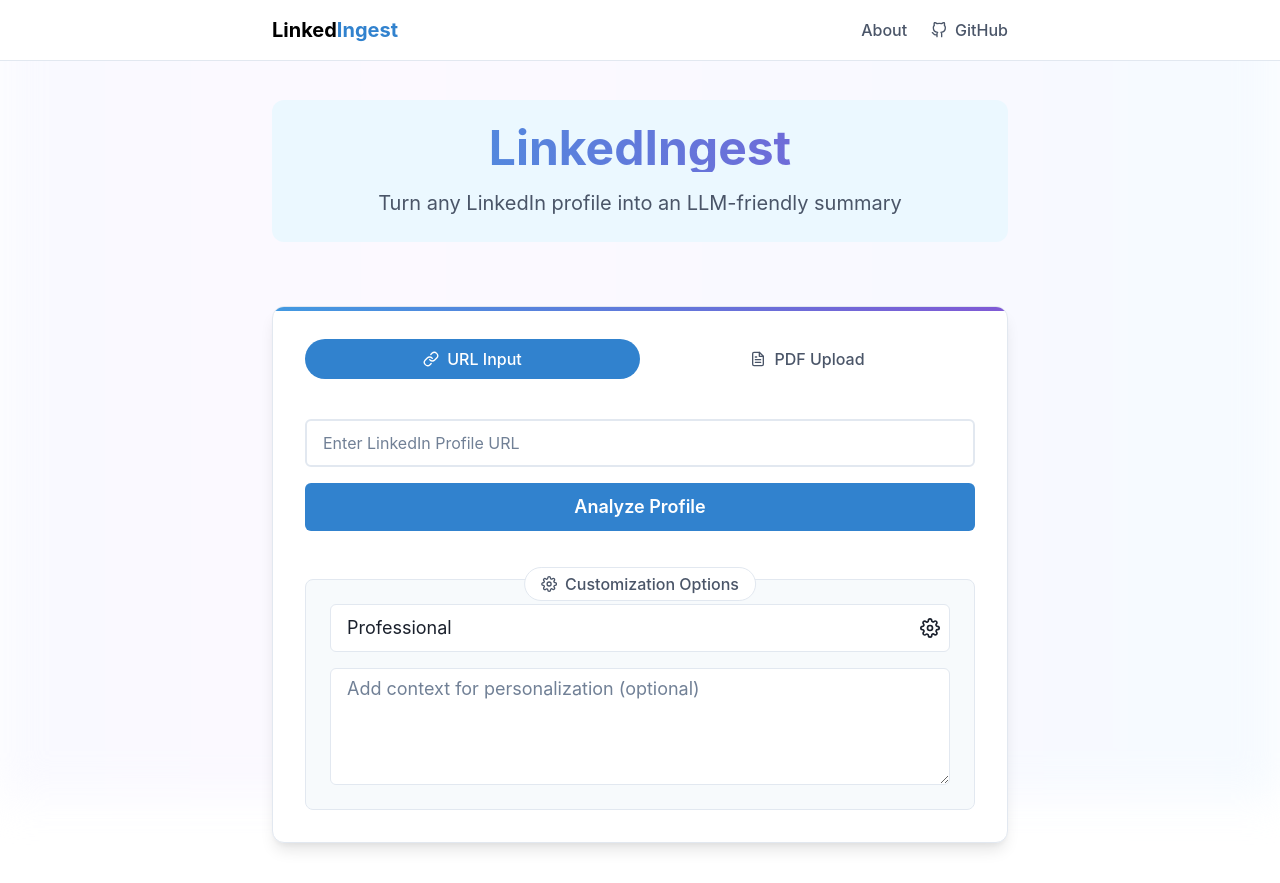
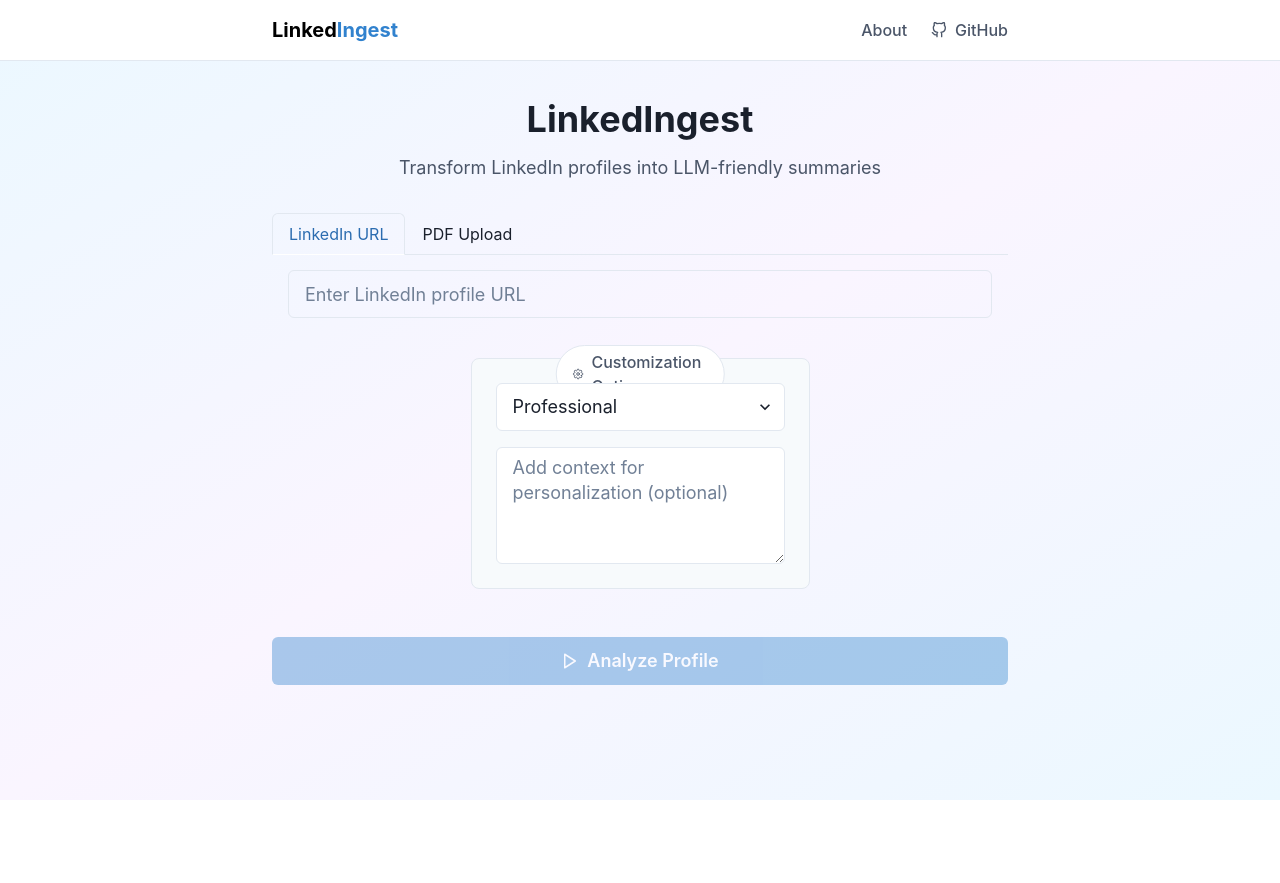
Before and after one commit to paulLieber98/LinkedIngest, a React (Create React App) app in the folder frontend/: page / in a window 1280 px wide. After the commit the page ends 800 px from the top, so only its background shows below. Built offline with nearby package versions, Linux system fonts and the light colour scheme.

Commit message:
fixed bugs

```diff
--- a/frontend/src/App.js
+++ b/frontend/src/App.js
@@ -4,12 +4,6 @@ import { BrowserRouter as Router, Routes, Route } from 'react-router-dom';
 import Nav from './components/Nav';
 import Home from './pages/Home';
 import About from './pages/About';
-import { keyframes } from '@emotion/react';
-
-const gradientAnimation = keyframes`
-  0% { background-position: 0% 50% }
-  100% { background-position: 100% 50% }
-`;
 
 function App() {
   return (
@@ -19,20 +13,16 @@ function App() {
           minH="100vh"
           pt="60px"
           position="relative"
-          overflow="hidden"
-          _before={{
+          bgGradient="linear(to-br, blue.50, purple.50, blue.50)"
+          _after={{
             content: '""',
             position: 'fixed',
             top: 0,
             left: 0,
             right: 0,
             bottom: 0,
-            bgGradient: 'linear(to-r, blue.50, purple.50, blue.50)',
-            backgroundSize: '200% 100%',
-            animation: `${gradientAnimation} 8s linear infinite`,
-            opacity: 0.6,
+            backdropFilter: 'blur(100px)',
             zIndex: -1,
-            filter: 'blur(20px)',
           }}
         >
           <Nav />
--- a/frontend/src/pages/Home.js
+++ b/frontend/src/pages/Home.js
@@ -1,107 +1,48 @@
-import React, { useState } from 'react';
+import React, { useState, useCallback } from 'react';
 import {
   Box,
+  Container,
   VStack,
-  Heading,
-  Text,
   Input,
   Button,
+  Text,
   useToast,
-  Select,
-  Textarea,
   Tabs,
   TabList,
   TabPanels,
   Tab,
   TabPanel,
-  Container,
-  Icon,
-  Progress,
   HStack,
-  Badge,
-  useColorModeValue,
-  Link,
+  Textarea,
+  Select,
+  Heading,
 } from '@chakra-ui/react';
 import { useDropzone } from 'react-dropzone';
-import { FiUpload, FiFile, FiCheck, FiX, FiLink, FiFileText, FiSettings, FiGithub } from 'react-icons/fi';
-import axios from 'axios';
-
-const API_URL = '/api';
+import { FiUpload, FiCopy, FiPlay, FiX, FiSettings } from 'react-icons/fi';
 
 function Home() {
   const [url, setUrl] = useState('');
+  const [file, setFile] = useState(null);
+  const [summary, setSummary] = useState('');
+  const [isLoading, setIsLoading] = useState(false);
+  const [activeTab, setActiveTab] = useState(0);
   const [tone, setTone] = useState('professional');
   const [context, setContext] = useState('');
-  const [summary, setSummary] = useState('');
-  const [loading, setLoading] = useState(false);
-  const [uploadedFile, setUploadedFile] = useState(null);
   const toast = useToast();
 
-  const bgColor = useColorModeValue('white', 'gray.800');
-  const borderColor = useColorModeValue('gray.200', 'gray.600');
-  const accentColor = "blue.500";
-  const hoverBg = useColorModeValue('gray.50', 'gray.700');
-
-  const onDrop = async (acceptedFiles) => {
-    const file = acceptedFiles[0];
-    if (!file) return;
-
-    if (file.type !== 'application/pdf') {
+  const onDrop = useCallback((acceptedFiles) => {
+    if (acceptedFiles.length > 0) {
+      setFile(acceptedFiles[0]);
+      setSummary('');
       toast({
-        title: 'Invalid file type',
-        description: 'Please upload a PDF file of your LinkedIn profile',
-        status: 'error',
-        duration: 3000,
-      });
-      return;
-    }
-
-    setUploadedFile(file);
-    if (file.size > 10 * 1024 * 1024) { // 10MB limit
-      toast({
-        title: 'File too large',
-        description: 'Please upload a PDF file smaller than 10MB',
-        status: 'error',
-        duration: 3000,
-      });
-      return;
-    }
-
-    try {
-      setLoading(true);
-      const formData = new FormData();
-      formData.append('file', file);
-      formData.append('tone', tone);
-      if (context.trim()) {
-        formData.append('context', context);
-      }
-
-      const response = await axios.post(`${API_URL}/analyze/pdf`, formData, {
-        headers: {
-          'Content-Type': 'multipart/form-data',
-        },
-      });
-
-      setSummary(response.data.summary);
-      toast({
-        title: 'Success',
-        description: 'Profile analyzed successfully',
+        title: 'File uploaded',
+        description: `${acceptedFiles[0].name} is ready for analysis. Click 'Analyze Profile' to proceed.`,
         status: 'success',
         duration: 3000,
+        isClosable: true,
       });
-    } catch (error) {
-      console.error('Error:', error);
-      toast({
-        title: 'Error',
-        description: error.response?.data?.detail || 'Error processing PDF file',
-        status: 'error',
-        duration: 5000,
-      });
-      setSummary('');
-    } finally {
-      setLoading(false);
     }
-  };
+  }, [toast]);
 
   const { getRootProps, getInputProps, isDragActive } = useDropzone({
     onDrop,
@@ -109,276 +50,134 @@ function Home() {
       'application/pdf': ['.pdf'],
     },
     multiple: false,
+    noClick: false,
+    noKeyboard: false,
   });
 
-  const handleUrlSubmit = async () => {
-    if (!url) {
+  const handleRemoveFile = (e) => {
+    e.stopPropagation();
+    setFile(null);
+    setSummary('');
+  };
+
+  const handleAnalyze = async () => {
+    if (!file && activeTab === 1) {
       toast({
-        title: 'Error',
-        description: 'Please enter a LinkedIn URL',
-        status: 'error',
+        title: 'No file selected',
+        description: 'Please upload a PDF file first',
+        status: 'warning',
         duration: 3000,
+        isClosable: true,
       });
       return;
     }
 
+    setIsLoading(true);
     try {
-      setLoading(true);
-      const response = await axios.post(`${API_URL}/analyze/url`, {
+      let response;
+      const formData = new FormData();
+
+      if (activeTab === 1 && file) {
+        formData.append('file', file);
+        formData.append('tone', tone);
+        if (context.trim()) {
+          formData.append('context', context);
+        }
+        response = await fetch('/api/analyze_pdf', {
+          method: 'POST',
+          body: formData,
+        });
+      } else if (activeTab === 0 && url) {
+        response = await fetch('/api/analyze_url', {
+          method: 'POST',
+          headers: {
+            'Content-Type': 'application/json',
+          },
+          body: JSON.stringify({
             url,
             tone,
-        context: context.trim() || undefined,
+            context: context.trim() || undefined
+          }),
         });
-      setSummary(response.data.summary);
+      } else {
+        throw new Error(activeTab === 0
+          ? 'Please provide a LinkedIn URL'
+          : 'Please upload a PDF file');
+      }
+
+      if (!response.ok) {
+        throw new Error('Failed to analyze profile');
+      }
+
+      const data = await response.json();
+      setSummary(data.summary);
       toast({
-        title: 'Success',
-        description: 'Profile analyzed successfully',
+        title: 'Analysis Complete',
+        description: 'Profile has been successfully analyzed',
         status: 'success',
         duration: 3000,
+        isClosable: true,
       });
     } catch (error) {
-      console.error('Error:', error);
       toast({
         title: 'Error',
-        description: error.response?.data?.detail || 'Something went wrong',
+        description: error.message,
         status: 'error',
-        duration: 3000,
+        duration: 5000,
+        isClosable: true,
       });
-      setSummary('');
     } finally {
-      setLoading(false);
+      setIsLoading(false);
     }
   };
 
-  return (
-    <Container maxW="container.md" py={10}>
-      <VStack spacing={8} align="stretch">
+  const handleCopy = () => {
+    if (summary) {
+      navigator.clipboard.writeText(summary);
+      toast({
+        title: 'Copied',
+        description: 'Summary copied to clipboard',
+        status: 'success',
+        duration: 2000,
+        isClosable: true,
+      });
+    }
+  };
+
+  const CustomizationOptions = () => (
     <Box
-          textAlign="center"
-          mb={8}
+      mt={6}
       p={6}
-          bg={useColorModeValue('blue.50', 'blue.900')}
-          borderRadius="xl"
-        >
-          <Heading
-            as="h1"
-            size="2xl"
-            mb={4}
-            bgGradient="linear(to-r, blue.400, purple.500)"
-            bgClip="text"
-          >
-            LinkedIngest
-          </Heading>
-          <Text fontSize="xl" color={useColorModeValue('gray.600', 'gray.300')}>
-            Turn any LinkedIn profile into an LLM-friendly summary
-          </Text>
-        </Box>
-
-        <Box
-          bg={bgColor}
-          p={8}
-          borderRadius="xl"
-          boxShadow="lg"
+      borderRadius="lg"
       border="1px"
-          borderColor={borderColor}
-          position="relative"
-          overflow="hidden"
-          _before={{
-            content: '""',
-            position: 'absolute',
-            top: 0,
-            left: 0,
-            right: 0,
-            height: '4px',
-            bgGradient: 'linear(to-r, blue.400, purple.500)',
-          }}
-        >
-          <Tabs isFitted variant="soft-rounded" colorScheme="blue">
-            <TabList mb="6">
-              <Tab
-                fontWeight="medium"
-                _selected={{
-                  color: 'white',
-                  bg: accentColor,
-                }}
-                display="flex"
-                alignItems="center"
-                gap={2}
-              >
-                <Icon as={FiLink} />
-                URL Input
-              </Tab>
-              <Tab
-                fontWeight="medium"
-                _selected={{
-                  color: 'white',
-                  bg: accentColor,
-                }}
-                display="flex"
-                alignItems="center"
-                gap={2}
-              >
-                <Icon as={FiFileText} />
-                PDF Upload
-              </Tab>
-            </TabList>
-
-            <TabPanels>
-              <TabPanel px={0}>
-                <VStack spacing={4}>
-                  <Input
-                    placeholder="Enter LinkedIn Profile URL"
-                    value={url}
-                    onChange={(e) => setUrl(e.target.value)}
-                    size="lg"
-                    bg={bgColor}
-                    border="2px"
-                    borderColor={borderColor}
-                    _hover={{ borderColor: accentColor }}
-                    _focus={{
-                      borderColor: accentColor,
-                      boxShadow: `0 0 0 1px ${accentColor}`,
-                    }}
-                    fontSize="md"
-                  />
-                  <Button
-                    colorScheme="blue"
-                    onClick={handleUrlSubmit}
-                    isLoading={loading}
-                    width="full"
-                    size="lg"
-                    _hover={{
-                      transform: 'translateY(-2px)',
-                      boxShadow: 'lg',
-                    }}
-                    transition="all 0.2s"
-                  >
-                    Analyze Profile
-                  </Button>
-                </VStack>
-              </TabPanel>
-
-              <TabPanel px={0}>
-                <Box
-                  {...getRootProps()}
-                  p={8}
-                  border="3px dashed"
-                  borderColor={uploadedFile ? "green.500" : isDragActive ? accentColor : borderColor}
-                  borderRadius="xl"
-                  textAlign="center"
-                  cursor="pointer"
-                  bg={uploadedFile ? "green.50" : isDragActive ? "blue.50" : bgColor}
-                  _hover={{
-                    borderColor: uploadedFile ? 'green.600' : accentColor,
-                    bg: uploadedFile ? 'green.100' : hoverBg,
-                    transform: 'translateY(-2px)',
-                  }}
-                  transition="all 0.2s"
+      borderColor="gray.200"
+      bg="gray.50"
       position="relative"
     >
-                  <input {...getInputProps()} />
-                  <VStack spacing={4}>
-                    <Icon
-                      as={uploadedFile ? FiCheck : isDragActive ? FiUpload : FiFile}
-                      w={12}
-                      h={12}
-                      color={uploadedFile ? "green.500" : accentColor}
-                    />
-                    {uploadedFile ? (
-                      <VStack spacing={3}>
-                        <Badge
-                          colorScheme="green"
-                          fontSize="md"
-                          px={4}
-                          py={2}
-                          borderRadius="full"
-                        >
-                          File Uploaded Successfully
-                        </Badge>
-                        <HStack spacing={2} color="gray.600">
-                          <Icon as={FiFile} />
-                          <Text fontWeight="medium">{uploadedFile.name}</Text>
-                        </HStack>
-                        <Text fontSize="sm" color="gray.500">
-                          Click or drag another file to replace
-                        </Text>
-                      </VStack>
-                    ) : (
-                      <>
-                        <Text color="gray.600" fontWeight="medium" fontSize="lg">
-                          {isDragActive
-                            ? "Drop your LinkedIn PDF here"
-                            : "Drag and drop your LinkedIn PDF here, or click to select"}
-                        </Text>
-                        <Text fontSize="md" color="gray.500">
-                          Export your LinkedIn profile as PDF and upload it here
-                        </Text>
-                      </>
-                    )}
-                  </VStack>
-                </Box>
-
-                {uploadedFile && !loading && (
-                  <Button
-                    mt={4}
-                    colorScheme="red"
-                    variant="ghost"
-                    size="md"
-                    leftIcon={<Icon as={FiX} />}
-                    onClick={(e) => {
-                      e.stopPropagation();
-                      setUploadedFile(null);
-                      setSummary('');
-                    }}
-                    _hover={{
-                      bg: 'red.50',
-                      transform: 'translateY(-1px)',
-                    }}
-                    transition="all 0.2s"
-                  >
-                    Remove File
-                  </Button>
-                )}
-              </TabPanel>
-            </TabPanels>
-          </Tabs>
-
-          <Box mt={8} position="relative">
       <Box
         position="absolute"
-              top="-12px"
+        top="-14px"
         left="50%"
         transform="translateX(-50%)"
-              bg={bgColor}
+        bg="white"
         px={4}
         py={1}
         borderRadius="full"
         border="1px"
-              borderColor={borderColor}
+        borderColor="gray.200"
       >
         <HStack spacing={2} color="gray.600">
-                <Icon as={FiSettings} />
+          <FiSettings />
           <Text fontWeight="medium">Customization Options</Text>
         </HStack>
       </Box>
 
-            <VStack
-              spacing={4}
-              mt={6}
-              p={6}
-              bg={useColorModeValue('gray.50', 'gray.700')}
-              borderRadius="lg"
-              border="1px"
-              borderColor={borderColor}
-            >
+      <VStack spacing={4}>
         <Select
           value={tone}
           onChange={(e) => setTone(e.target.value)}
+          bg="white"
           size="lg"
-                bg={bgColor}
-                borderColor={borderColor}
-                _hover={{ borderColor: accentColor }}
-                icon={<Icon as={FiSettings} />}
         >
           <option value="professional">Professional</option>
           <option value="casual">Casual</option>
@@ -391,73 +190,135 @@ function Home() {
           placeholder="Add context for personalization (optional)"
           value={context}
           onChange={(e) => setContext(e.target.value)}
+          bg="white"
           size="lg"
-                bg={bgColor}
-                borderColor={borderColor}
-                _hover={{ borderColor: accentColor }}
           rows={4}
           resize="vertical"
         />
       </VStack>
     </Box>
+  );
+
+  return (
+    <Container maxW="container.md" py={8}>
+      <VStack spacing={8} align="stretch">
+        <Box textAlign="center">
+          <Text fontSize="4xl" fontWeight="bold" mb={2}>
+            LinkedIngest
+          </Text>
+          <Text fontSize="lg" color="gray.600">
+            Transform LinkedIn profiles into LLM-friendly summaries
+          </Text>
         </Box>
 
-        {loading && (
+        <Tabs
+          variant="enclosed"
+          colorScheme="blue"
+          onChange={(index) => {
+            setActiveTab(index);
+            setSummary('');
+          }}
+        >
+          <TabList>
+            <Tab>LinkedIn URL</Tab>
+            <Tab>PDF Upload</Tab>
+          </TabList>
+
+          <TabPanels>
+            <TabPanel>
+              <VStack spacing={4}>
+                <Input
+                  placeholder="Enter LinkedIn profile URL"
+                  value={url}
+                  onChange={(e) => setUrl(e.target.value)}
+                  size="lg"
+                />
+                <CustomizationOptions />
+              </VStack>
+            </TabPanel>
+
+            <TabPanel>
+              <VStack spacing={4}>
                 <Box
-            p={4}
-            bg={bgColor}
-            borderRadius="lg"
-            boxShadow="md"
-            border="1px"
-            borderColor={borderColor}
+                  {...getRootProps()}
+                  p={10}
+                  border="2px dashed"
+                  borderColor={isDragActive ? 'blue.400' : file ? 'green.400' : 'gray.200'}
+                  borderRadius="md"
+                  textAlign="center"
+                  bg={isDragActive ? 'blue.50' : file ? 'green.50' : 'transparent'}
+                  cursor="pointer"
+                  transition="all 0.2s"
+                  _hover={{
+                    borderColor: file ? 'green.500' : 'blue.400',
+                    bg: file ? 'green.100' : 'blue.50'
+                  }}
+                  position="relative"
                 >
-            <Progress
-              size="xs"
-              isIndeterminate
+                  <input {...getInputProps()} />
+                  <VStack spacing={3}>
+                    <FiUpload size={24} color={file ? '#38A169' : '#4299E1'} />
+                    <Text color={file ? 'green.600' : 'gray.600'}>
+                      {file
+                        ? `Selected: ${file.name}`
+                        : isDragActive
+                        ? 'Drop the PDF here'
+                        : 'Drag & drop a PDF or click to select'}
+                    </Text>
+                    {file && (
+                      <Button
+                        size="sm"
+                        colorScheme="red"
+                        variant="ghost"
+                        leftIcon={<FiX />}
+                        onClick={handleRemoveFile}
+                        mt={2}
+                      >
+                        Remove File
+                      </Button>
+                    )}
+                  </VStack>
+                </Box>
+                <CustomizationOptions />
+              </VStack>
+            </TabPanel>
+          </TabPanels>
+        </Tabs>
+
+        <Button
           colorScheme="blue"
-              borderRadius="full"
-            />
-            <Text textAlign="center" mt={3} color="gray.600" fontWeight="medium">
-              Analyzing profile...
-            </Text>
-          </Box>
-        )}
+          size="lg"
+          isLoading={isLoading}
+          onClick={handleAnalyze}
+          leftIcon={<FiPlay />}
+          isDisabled={(activeTab === 0 && !url) || (activeTab === 1 && !file)}
+        >
+          Analyze Profile
+        </Button>
 
         {summary && (
-          <Box
-            p={8}
-            bg={bgColor}
-            borderRadius="xl"
-            border="1px"
-            borderColor={borderColor}
-            boxShadow="lg"
-            position="relative"
-            overflow="hidden"
-            _before={{
-              content: '""',
-              position: 'absolute',
-              top: 0,
-              left: 0,
-              right: 0,
-              height: '4px',
-              bgGradient: 'linear(to-r, green.400, teal.500)',
-            }}
+          <Box position="relative">
+            <Textarea
+              value={summary}
+              readOnly
+              minH="300px"
+              p={4}
+              borderRadius="md"
+              bg="gray.50"
+              whiteSpace="pre-wrap"
+            />
+            <Button
+              position="absolute"
+              top={2}
+              right={2}
+              size="sm"
+              colorScheme="blue"
+              variant="ghost"
+              leftIcon={<FiCopy />}
+              onClick={handleCopy}
             >
-            <Heading
-              size="lg"
-              mb={4}
-              bgGradient="linear(to-r, green.400, teal.500)"
-              bgClip="text"
-            >
-              Generated Summary
-            </Heading>
-            <Text
-              whiteSpace="pre-wrap"
-              fontSize="lg"
-              lineHeight="tall"
-            >
-              {summary}
-            </Text>
+              Copy
+            </Button>
           </Box>
         )}
       </VStack>
```
Also changed, not shown: 3 other files (tests, documents, lock files or other folders). Lines whose indentation alone changed are shown as unchanged.
